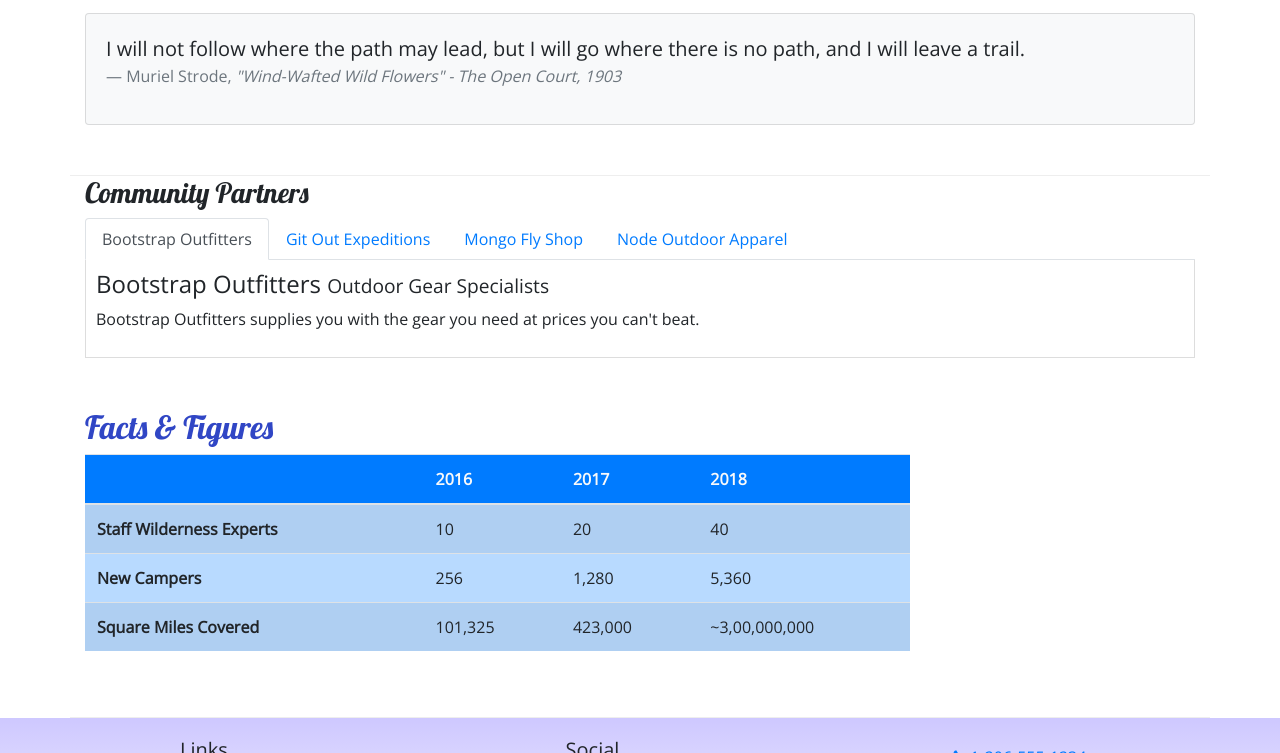
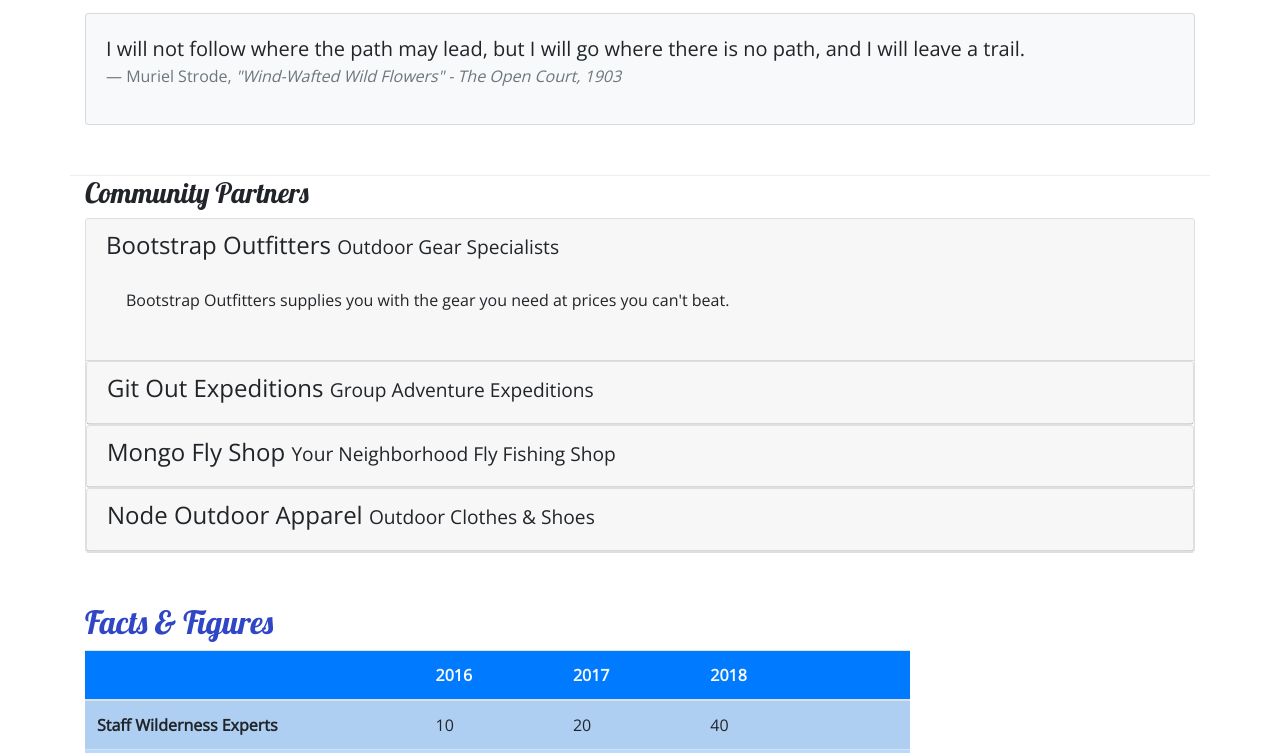
Before and after one commit to kvp06933/NuCamp-YelpCamp, a website: page aboutus.html in a window 1280 px wide. Shown: the part 651-1404 px from the top of the page. Drawn offline with nearby package versions, Linux system fonts and the light colour scheme.

Commit message:
Accordion

```diff
--- a/aboutus.html
+++ b/aboutus.html
@@ -108,36 +108,71 @@
         <div class="row">
             <div class="col">
                 <h3>Community Partners</h3>
-                <ul class="nav nav-tabs">
-                    <li class="nav-item"><a class="nav-link active" href="#bootstrap" role="tab"
-                            data-toggle="tab">Bootstrap Outfitters</a></li>
-                    <li class="nav-item"><a class="nav-link" href="#git" role="tab" data-toggle="tab">Git Out
-                            Expeditions</a></li>
-                    <li class="nav-item"><a class="nav-link" href="#mongo" role="tab" data-toggle="tab">Mongo Fly
-                            Shop</a></li>
-                    <li class="nav-item"><a class="nav-link" href="#node" role="tab" data-toggle="tab">Node Outdoor
-                            Apparel</a></li>
-                </ul>
-                <div class="tab-content">
-                    <div role="tabpanel" class="tab-pane fade show active" id="bootstrap">
-                        <h4>Bootstrap Outfitters <small>Outdoor Gear Specialists</small></h4>
-                        <p class="d-none d-sm-block">Bootstrap Outfitters supplies you with the gear you need at prices you can't beat.</p>
-                    </div>
-                    <div role="tabpanel" class="tab-pane fade" id="git">
-                        <h4>Git Out Expeditions <small>Group Adventure Expeditions</small></h4>
-                        <p class="d-none d-sm-block">Join Git Out Expeditions to explore new horizons with a group of other adventurers!</p>
-                    </div>
-                    <div role="tabpanel" class="tab-pane fade" id="mongo">
-                        <h4>Mongo Fly Shop <small>Your Neighborhood Fly Fishing Shop.</small></h4>
-                        <p class="d-none d-sm-block">Need a new fishing pole, a tacklebox, or flies of all kinds? Stop by Mongo Fly Shop.</p>
-                    </div>
-                    <div role="tabpanel" class="tab-pane fade" id="node">
-                        <h4>Node Outdoor Apparel <small>Outdoor Clothes & Shoes</small></h4>
-                        <p class="d-none d-sm-block">From polar fleeces to swimsuits, hiking boots to waders, a visit to Node will be sure to get you covered.</p>
+                <div id="accordion">
+                    <div class="card">
+                        <div role="tab" class="card-header">
+                            <h4>
+                                <a data-toggle="collapse" data-target="#bootstrap">
+                                    Bootstrap Outfitters <small>Outdoor Gear Specialists</small>
+                                </a>
+                            </h4>
+                            <div class="collapse show" id="bootstrap" data-parent="#accordion">
+                                <div class="card-body">
+                                    <p class="d-none d-sm-block">Bootstrap Outfitters supplies you with the gear you
+                                        need at prices you can't beat.</p>
+                                </div>
+                            </div>
+                        </div>
+                        <div class="card">
+                            <div role="tab" class="card-header">
+                                <h4>
+                                    <a class="collapsed" data-toggle="collapse" data-target="#git">
+                                        Git Out Expeditions <small>Group Adventure Expeditions</small>
+                                    </a>
+                                </h4>
+                                <div class="collapse" id="git" data-parent="#accordion">
+                                    <div class="card-body">
+                                        <p class="d-none d-sm-block">Join Git Out Expeditions to explore new horizons
+                                            with a group of other adventurers!</p>
+                                    </div>
+                                </div>
+                            </div>
+                        </div>
+                        <div class="card">
+                            <div role="tab" class="card-header">
+                                <h4>
+                                    <a class="collapsed" data-toggle="collapse" data-target="#mongo">
+                                        Mongo Fly Shop <small>Your Neighborhood Fly Fishing Shop</small>
+                                    </a>
+                                </h4>
+                                <div class="collapse" id="mongo" data-parent="#accordion">
+                                    <div class="card-body">
+                                        <p class="d-none d-sm-block">Need a new fishing pole, a tacklebox, or flies of
+                                            all kinds? Stop by Mongo Fly Shop.</p>
+                                    </div>
+                                </div>
+                            </div>
+                        </div>
+                        <div class="card">
+                            <div role="tab" class="card-header">
+                                <h4>
+                                    <a class="collapsed" data-toggle="collapse" data-target="#node">
+                                        Node Outdoor Apparel <small>Outdoor Clothes & Shoes</small>
+                                    </a>
+                                </h4>
+                                <div class="collapse" id="node" data-parent="#accordion">
+                                    <div class="card-body">
+                                        <p class="d-none d-sm-block">From polar fleeces to swimsuits, hiking boots to
+                                            waders, a visit to Node will be sure to get you covered.</p>
+                                    </div>
+                                </div>
+                            </div>
+                        </div>
                     </div>
                 </div>
             </div>
         </div>
+
 
         <!--Table-->
         <div class="row row-content">
--- a/css/styles.css
+++ b/css/styles.css
@@ -35,8 +35,3 @@ header h2 {
 .navbar {
     background-color: #901CAD
 }
-.tab-content {
-    border: 1px solid #DDD;
-    border-top: none;
-    padding: 10px;
-}
```
